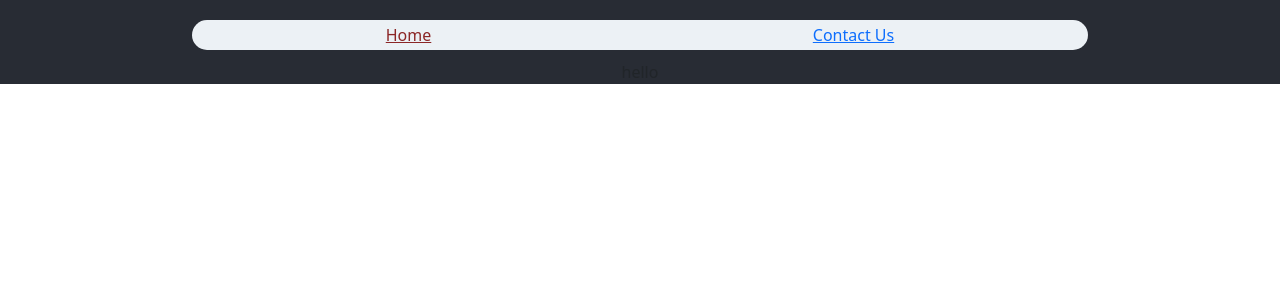
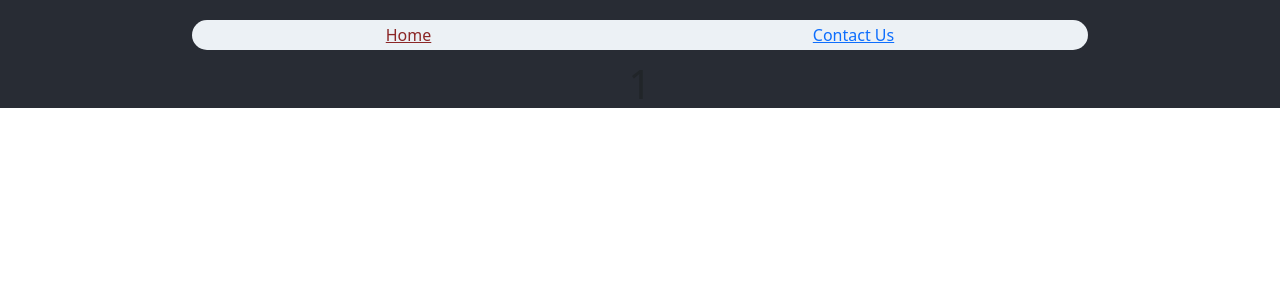
Before and after one commit to 5Knight2/Film-App, a React (Create React App) app: page /home/1 in a window 1280 px wide. Shown: the top 300 px of the page. Built offline with nearby package versions, Linux system fonts and the light colour scheme.

Commit message:
Movies using usContext

```diff
--- a/src/App.js
+++ b/src/App.js
@@ -4,6 +4,8 @@ import Home from './Components/Home/Home'
 import Header from "./Components/Header/Header";
 import {useParams, Route } from "react-router-dom";
 import ContactUs from './Components/ContactUs/ContactUs';
+import ProductDetail from './Components/ProductDetail/ProductDetail';
+import FilmProvider from './Store/FilmProvider'
 
 
 function App() {
@@ -12,12 +14,15 @@ function App() {
   return (
     <div className="App">
      <Header></Header>
+     <FilmProvider>
+     <switch>
         <Route path='/home' exact><Home></Home></Route>
         <Route path='/home/:id'>
-                <p>hello{params.id}</p>
+              <ProductDetail></ProductDetail>
         </Route>
         <Route path='/contactus'><ContactUs></ContactUs></Route>
-
+        </switch>
+        </FilmProvider>
     </div>
   );
 }
--- a/src/Components/Form/MovieForm.js
+++ b/src/Components/Form/MovieForm.js
@@ -1,6 +1,7 @@
-import React, { useRef, useState } from "react";
+import React, { useContext, useRef, useState } from "react";
 import { Button, Container, FormLabel,Form, FormText, FormControl } from "react-bootstrap";
 import classes from './MovieForm.module.css'
+import FilmContext from "../../Store/FilmContext";
 
 
 const MovieForm =(props)=>{
@@ -8,6 +9,7 @@ const MovieForm =(props)=>{
 
     const [formValues,setFormValues]=useState({title:'',openingText:'',releaseDate:''});
    const [formErrors,setformErrors]=useState({title:'',openingText:'',releaseDate:''})
+    const ctx=useContext(FilmContext)
 
     const changeHandler=(e)=>{
         setFormValues((curr)=>{ return {...curr,[e.target.name]:e.target.value}})
@@ -24,15 +26,20 @@ const MovieForm =(props)=>{
                 }
 
             })
+
             if(!response.ok)throw new Error('something went wrong')
             else{
                 setFormValues({title:'',openingText:'',releaseDate:''})
 
-                props.itemAdd();
+
+                const data=await response.json();
+                movie.id=data.name;
+                ctx.addMovie(movie);
+                console.log(movie)
             }
-            const data=await response.json();
 
-           console.log(data)
+
+
         }catch(err){
             console.log(err.message)
         }
--- a/src/Components/Home/Home.js
+++ b/src/Components/Home/Home.js
@@ -6,22 +6,20 @@ import {useParams,Route} from 'react-router-dom'
 
 
 const Home=(props)=>{
-    const [dummy,setDummy]=useState(true)
+
     const params=useParams();
 
     console.log(params.id)
-    const addItem=()=>{
-        setDummy((curr)=>{return !curr})
-    }
+
 
     return(
 
         <div className={classes.Container}>
             <Route path='/home/:id'>
-                <p>OOOOOOOOO{params.id}</p>
+                <p>{params.id}</p>
             </Route>
-           <Form itemAdd={addItem}></Form>
-            <List dummy={dummy}></List>
+           <Form ></Form>
+            <List ></List>
         </div>
     )
 }
--- a/src/Components/MovieList/List.js
+++ b/src/Components/MovieList/List.js
@@ -1,12 +1,14 @@
-import React, { useState,useRef, useEffect, useCallback } from "react";
+import React, { useState,useRef, useEffect, useCallback, useContext } from "react";
 import { Button, Container } from "react-bootstrap";
 import classes from './List.module.css'
 import Items from './Items'
+import FilmContext from "../../Store/FilmContext";
 
 const List=(props)=>{
 
     const url='https://react-http-7ffef-default-rtdb.firebaseio.com/movies.json'
-    const [movies,setMovies]=useState([]);
+    const ctx=useContext(FilmContext)
+
     const [isLoading,setIsLoading]=useState(false);
     const [error,setError]=useState(false);
     const [retry,setRetry]=useState(true);
@@ -52,8 +54,8 @@ const List=(props)=>{
         console.log(movies)
 
 
+        ctx.setData(movies)
 
-        setMovies(movies)
         setIsLoading(false)
 
     }
@@ -73,7 +75,7 @@ const List=(props)=>{
             if (retryTimeoutRef.current) {
               clearTimeout(retryTimeoutRef.current);
             }
-          }},[props.dummy])
+          }},[ctx.movies.length])
 
 
 
@@ -82,14 +84,9 @@ const List=(props)=>{
             const response=await fetch('https://react-http-7ffef-default-rtdb.firebaseio.com/movies/'+id+'.json',{method:'DELETE'})
            if(response.ok){
 
-             setMovies(
-          (curr)=>{const a=curr.filter(
-            (c,i,a)=>{
-            return(!(c.id==id))})
-          console.log(a)
-        return a;}
+            ctx.removeMovie(id)
 
-             )
+
 
            }
            else{throw new Error('Something went wrong!!during deletion')}
@@ -100,7 +97,7 @@ const List=(props)=>{
         })
 
 
-        console.log('dummy'+props.dummy);
+
 
     return(
         <React.Fragment>
@@ -108,7 +105,7 @@ const List=(props)=>{
 
             <Button onClick={startRetry} variant="secondary" >Get Data</Button>
   {}
-  {error!=false?<p>{error+ retry} <Button onClick={cancelRetry} variant="danger">X</Button></p> :isLoading==true?<p>loading...</p>:<p className={classes.item}><Items movies={movies} delete={deleteItem}></Items></p>}
+  {error!=false?<p>{error+ retry} <Button onClick={cancelRetry} variant="danger">X</Button></p> :isLoading==true?<p>loading...</p>:<p className={classes.item}><Items movies={ctx.movies} delete={deleteItem}></Items></p>}
 
                         </Container>
         </React.Fragment>
--- /dev/null
+++ b/src/Components/ProductDetail/ProductDetail.js
@@ -0,0 +1,13 @@
+import React from "react";
+import { useParams } from "react-router-dom";
+
+const ProductDetail=()=>{
+
+    const params=useParams();
+    return(
+        <h1>
+            {params.id}
+        </h1>
+    )
+}
+export default ProductDetail;
--- /dev/null
+++ b/src/Store/FilmContext.js
@@ -0,0 +1,10 @@
+import React from "react";
+
+const FilmContext=React.createContext({
+    movies:[],
+    getData:()=>{},
+    addMovie:()=>{},
+    removeMovie:()=>{}
+})
+
+export default FilmContext;
--- /dev/null
+++ b/src/Store/FilmProvider.js
@@ -0,0 +1,44 @@
+import FilmContext from "./FilmContext";
+
+import React,{useState} from 'react'
+
+const FilmProvider=(props)=>{
+const [movies,setMovies]=useState([]);
+
+const setDataHandler=(data)=>{
+    setMovies(data)
+}
+
+const addMovieHandler = (movie) => {
+    setMovies((curr) => [...curr, movie]);
+    console.log(movies);
+}
+
+const removeMovieHandler=(id)=>{
+     setMovies(
+          (curr)=>{const a=curr.filter(
+            (c,i,a)=>{
+            return(!(c.id==id))})
+          console.log(a)
+        return a;}
+
+             )
+
+}
+
+const film={
+    movies:movies,
+    setData:setDataHandler,
+    addMovie:addMovieHandler,
+    removeMovie:removeMovieHandler
+}
+
+
+
+return(
+    <FilmContext.Provider value={film}>
+{props.children}
+    </FilmContext.Provider>
+)
+}
+export default FilmProvider;
```
Also changed, not shown: src/Components/ProductDetail/ProductDetail.module.css (added).
